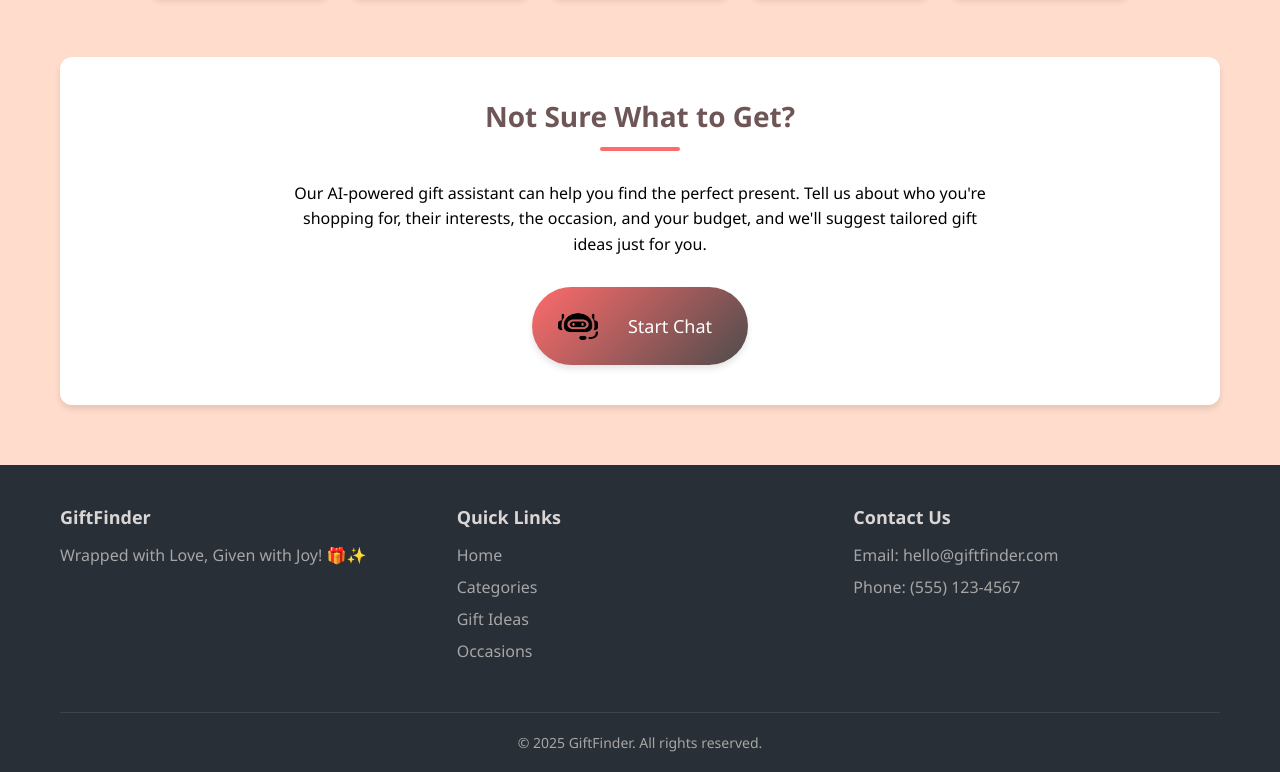
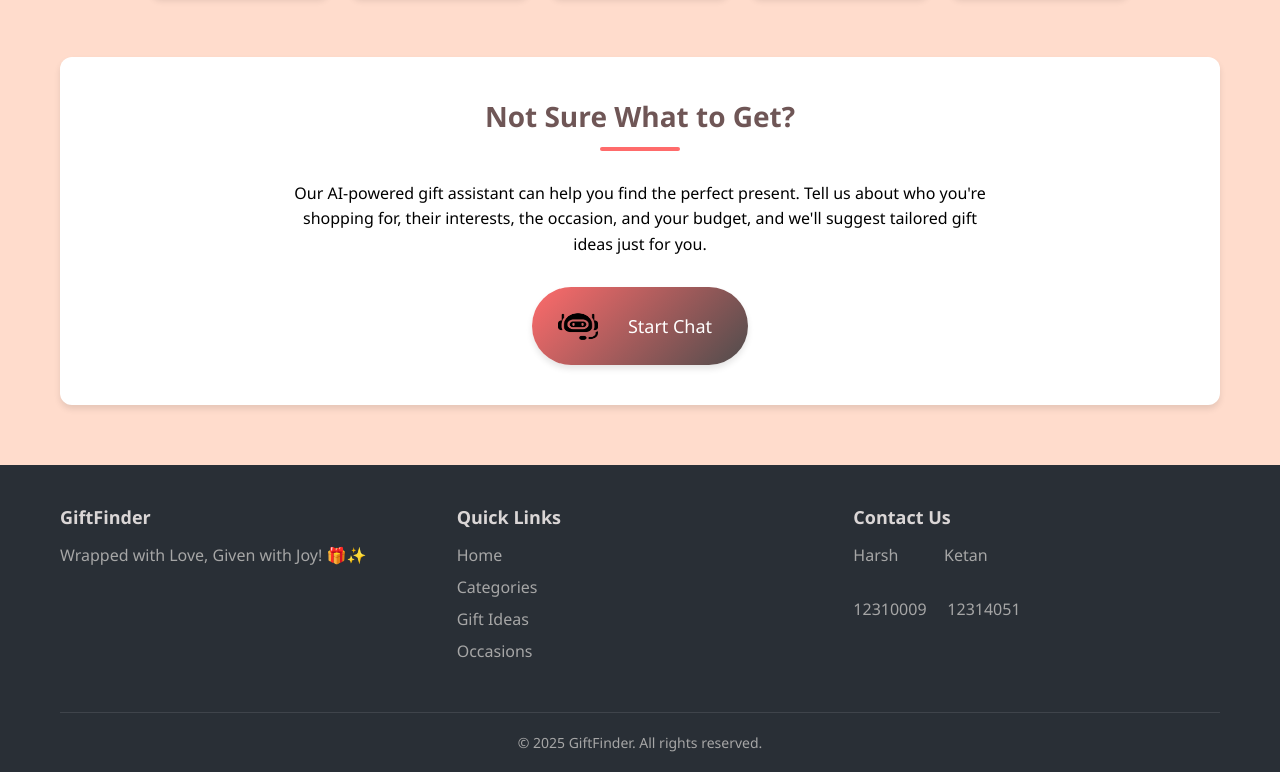
Before and after one commit to ketan-saroha/Gift-Recommeder, a plain HTML site: page ai_project_testing/index.html in a window 1280 px wide. Shown: the part 677-1449 px from the top of the page. Drawn offline with Linux system fonts and the light colour scheme.

Commit message:
Updated Contact Us.html

```diff
--- a/ai_project_testing/index.html
+++ b/ai_project_testing/index.html
@@ -564,8 +564,8 @@
                 </div>
                 <div class="footer-section">
                     <h3 class="foothead">Contact Us</h3>
-                    <p class="parafoot">Email: hello@giftfinder.com</p>
-                    <p class="parafoot">Phone: (555) 123-4567</p>
+                    <p class="parafoot parafootfir">Harsh &nbsp &nbsp &nbsp &nbsp &nbsp Ketan </p>
+                    <p class="parafoot">12310009 &nbsp &nbsp 12314051</p>
                 </div>
             </div>
             <div class="copyright">
```
